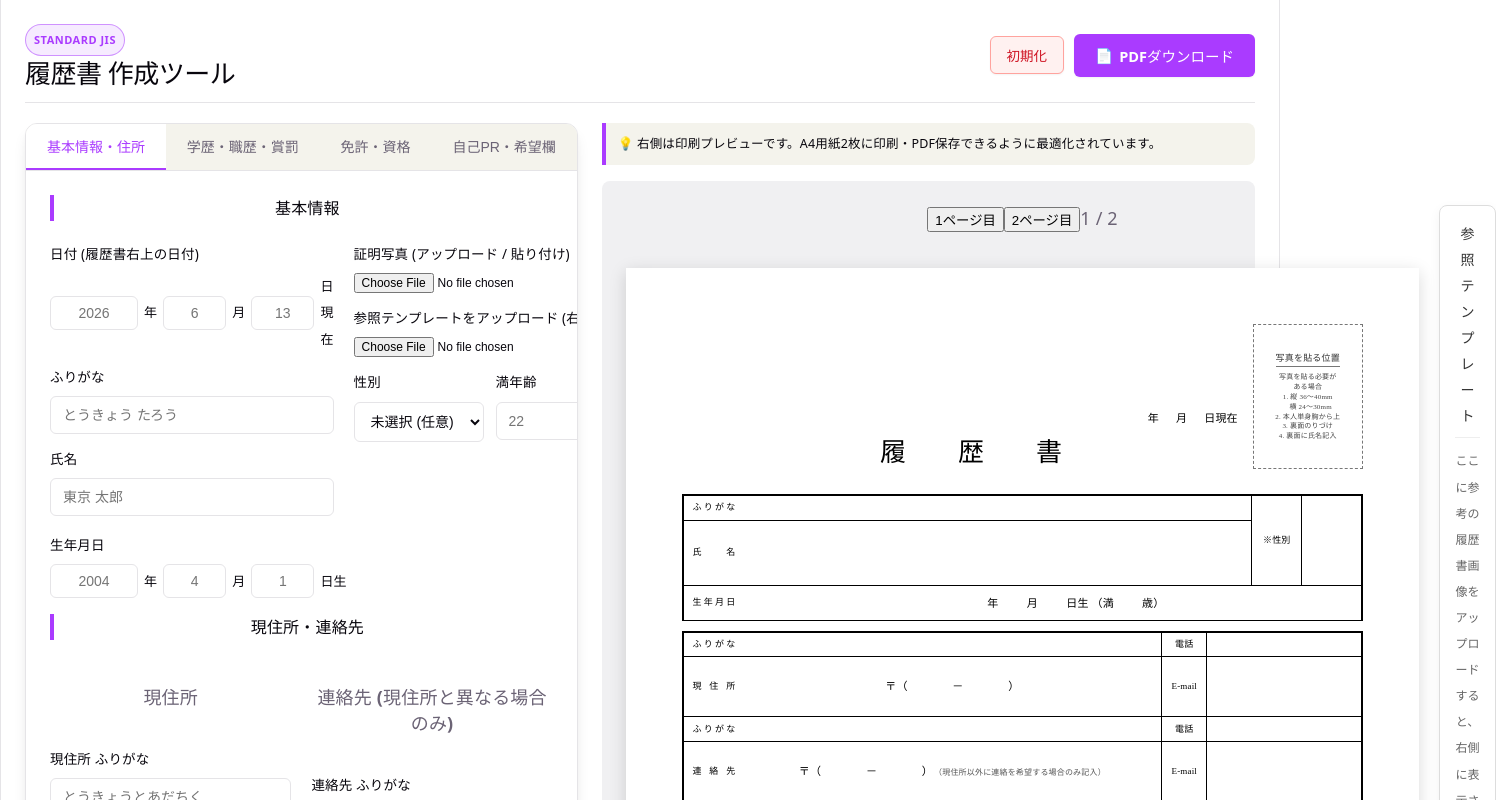
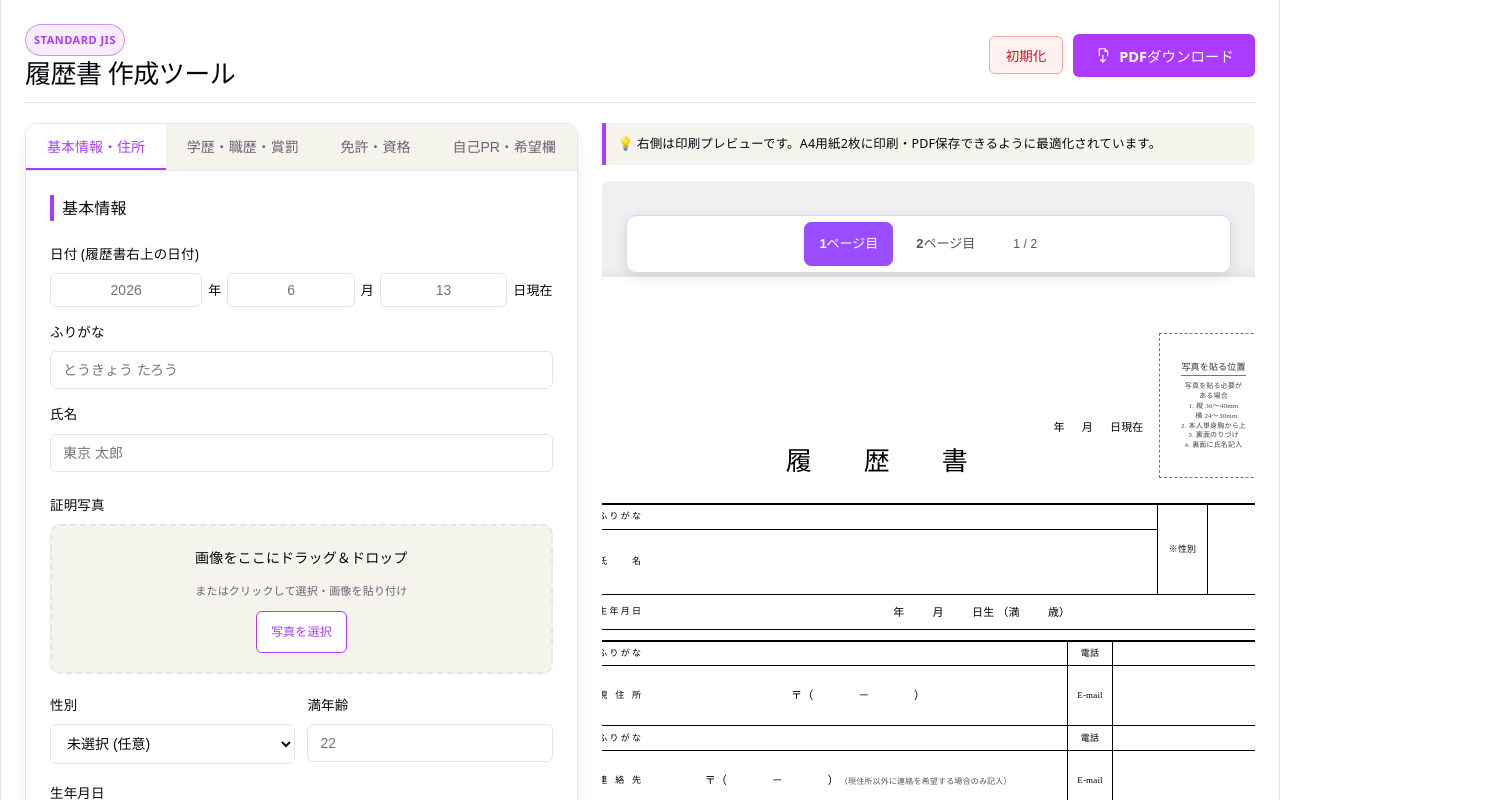
Before and after one commit to cucumber1117/App11_resume, a React (Vite) app: page / in a window 1280 px wide. Shown: the top 800 px of the page, 1496 px wide, since content can reach past the window. Built offline with nearby package versions, Linux system fonts and the light colour scheme.

Commit message:
ページボタンの有効化

```diff
--- a/src/App.css
+++ b/src/App.css
@@ -291,6 +291,13 @@
   font-size: 14.5px;
 }
 
+.btn-icon {
+  width: 19px;
+  height: 19px;
+  flex: 0 0 auto;
+  fill: currentColor;
+}
+
 /* Grid & Workspace */
 .workspace-grid {
   display: grid;
--- a/src/App.jsx
+++ b/src/App.jsx
@@ -68,8 +68,6 @@ const defaultData = {
   // 本人希望記入欄
   personalRequest: '',
 
-  // 参照テンプレート画像
-  referenceImage: '',
 }
 
 function App() {
@@ -140,6 +138,8 @@ function App() {
         // Force cloned element to A4 CSS width so layout matches print size
         clone.style.width = `${a4WidthPx}px`
         clone.style.maxWidth = `${a4WidthPx}px`
+        clone.style.height = `${a4HeightPx}px`
+        clone.style.display = 'block'
 
         const wrapper = document.createElement('div')
         wrapper.style.position = 'fixed'
@@ -208,7 +208,15 @@ function App() {
             初期化
           </button>
           <button className="btn btn-primary btn-lg" onClick={handleExportPDF}>
-            <span>📄</span> PDFダウンロード
+            <svg
+              className="btn-icon"
+              viewBox="0 0 24 24"
+              aria-hidden="true"
+            >
+              <path d="M6 2.75h8l4 4V13h-1.5V7.5h-3.25V4.25H7.5V13H6V2.75Z" />
+              <path d="M12 11.5v7.1l2.45-2.45 1.05 1.05-4.25 4.25L7 17.2l1.05-1.05 2.45 2.45v-7.1H12Z" />
+            </svg>
+            PDFダウンロード
           </button>
         </div>
       </header>
--- a/src/pages/ResumeForm/ResumeForm.jsx
+++ b/src/pages/ResumeForm/ResumeForm.jsx
@@ -3,6 +3,8 @@ import styles from './ResumeForm.module.css'
 
 export default function ResumeForm({ data, onChange, onSave }) {
   const [activeTab, setActiveTab] = useState('basic')
+  const [isPhotoDragging, setIsPhotoDragging] = useState(false)
+  const [photoError, setPhotoError] = useState('')
 
   // Helper to update flat fields
   function updateField(field, value) {
@@ -40,6 +42,20 @@ export default function ResumeForm({ data, onChange, onSave }) {
     onChange({ ...data, licenseItems: nextLicense })
   }
 
+  function loadPhoto(file) {
+    if (!file || !file.type.startsWith('image/')) {
+      setPhotoError('画像ファイルを選択してください。')
+      return
+    }
+
+    const reader = new FileReader()
+    reader.onload = () => {
+      updateField('photo', reader.result)
+      setPhotoError('')
+    }
+    reader.readAsDataURL(file)
+  }
+
   // Paste image handler for certificate photo
   function handlePaste(e) {
     const items = e.clipboardData && e.clipboardData.items
@@ -47,10 +63,7 @@ export default function ResumeForm({ data, onChange, onSave }) {
     for (let i = 0; i < items.length; i++) {
       const item = items[i]
       if (item.type.indexOf('image') !== -1) {
-        const blob = item.getAsFile()
-        const reader = new FileReader()
-        reader.onload = () => updateField('photo', reader.result)
-        reader.readAsDataURL(blob)
+        loadPhoto(item.getAsFile())
         e.preventDefault()
         return
       }
@@ -60,10 +73,14 @@ export default function ResumeForm({ data, onChange, onSave }) {
   // Handle file select
   function handleFileChange(e) {
     const file = e.target.files && e.target.files[0]
-    if (!file) return
-    const reader = new FileReader()
-    reader.onload = () => updateField('photo', reader.result)
-    reader.readAsDataURL(file)
+    loadPhoto(file)
+    e.target.value = ''
+  }
+
+  function handlePhotoDrop(e) {
+    e.preventDefault()
+    setIsPhotoDragging(false)
+    loadPhoto(e.dataTransfer.files && e.dataTransfer.files[0])
   }
 
   return (
@@ -164,15 +181,51 @@ export default function ResumeForm({ data, onChange, onSave }) {
               </div>
 
               <div className={styles.formCol}>
-                <label className={styles.label}>
-                  証明写真 (アップロード / 貼り付け)
-                  <div className={styles.photoControl}>
+                <div className={styles.label}>
+                  証明写真
+                  <div
+                    className={`${styles.photoDropZone} ${isPhotoDragging ? styles.photoDropZoneActive : ''}`}
+                    onDragEnter={(e) => {
+                      e.preventDefault()
+                      setIsPhotoDragging(true)
+                    }}
+                    onDragOver={(e) => {
+                      e.preventDefault()
+                      e.dataTransfer.dropEffect = 'copy'
+                    }}
+                    onDragLeave={(e) => {
+                      if (!e.currentTarget.contains(e.relatedTarget)) {
+                        setIsPhotoDragging(false)
+                      }
+                    }}
+                    onDrop={handlePhotoDrop}
+                  >
+                    <span className={styles.photoDropText}>
+                      画像をここにドラッグ＆ドロップ
+                    </span>
+                    <span className={styles.photoDropSubText}>
+                      またはクリックして選択・画像を貼り付け
+                    </span>
                     <input
+                      id="resume-photo"
                       type="file"
                       accept="image/*"
                       className={styles.fileInput}
                       onChange={handleFileChange}
                     />
+                    <label htmlFor="resume-photo" className={styles.photoSelectBtn}>
+                      写真を選択
+                    </label>
+                    {data.photo && (
+                      <img
+                        src={data.photo}
+                        alt="選択中の証明写真"
+                        className={styles.photoThumbnail}
+                      />
+                    )}
+                  </div>
+                  {photoError && <span className={styles.photoError}>{photoError}</span>}
+                  <div className={styles.photoControl}>
                     {data.photo && (
                       <button
                         type="button"
@@ -183,34 +236,7 @@ export default function ResumeForm({ data, onChange, onSave }) {
                       </button>
                     )}
                   </div>
-                </label>
-
-                <label className={styles.label}>
-                  参照テンプレートをアップロード (右側に表示)
-                  <div className={styles.photoControl}>
-                    <input
-                      type="file"
-                      accept="image/*,application/pdf"
-                      className={styles.fileInput}
-                      onChange={(e) => {
-                        const file = e.target.files && e.target.files[0]
-                        if (!file) return
-                        const reader = new FileReader()
-                        reader.onload = () => updateField('referenceImage', reader.result)
-                        reader.readAsDataURL(file)
-                      }}
-                    />
-                    {data.referenceImage && (
-                      <button
-                        type="button"
-                        className={styles.btnDangerSmall}
-                        onClick={() => updateField('referenceImage', '')}
-                      >
-                        参照テンプレートを削除
-                      </button>
-                    )}
-                  </div>
-                </label>
+                </div>
 
                 <div className={styles.genderDobRow}>
                   <label className={styles.label}>
--- a/src/pages/ResumeForm/ResumeForm.module.css
+++ b/src/pages/ResumeForm/ResumeForm.module.css
@@ -1,6 +1,7 @@
 /* ResumeForm.module.css - Tabbed Form Layout Styles */
 
 .formContainer {
+  container-type: inline-size;
   background: var(--bg);
   border: 1px solid var(--border);
   border-radius: 12px;
@@ -49,6 +50,7 @@
   display: flex;
   flex-direction: column;
   gap: 20px;
+  min-width: 0;
 }
 
 .tabSection {
@@ -70,15 +72,24 @@
   color: var(--text-h);
   border-left: 4px solid var(--accent);
   padding-left: 8px;
+  text-align: left;
+}
+
+.subSectionTitle {
+  margin: 0;
+  color: var(--text-h);
+  font-size: 14px;
+  text-align: left;
 }
 
 .formGrid {
   display: grid;
-  grid-template-columns: 1fr 1fr;
+  grid-template-columns: repeat(2, minmax(0, 1fr));
   gap: 20px;
+  min-width: 0;
 }
 
-@media (max-width: 768px) {
+@container (max-width: 900px) {
   .formGrid {
     grid-template-columns: 1fr;
   }
@@ -88,6 +99,7 @@
   display: flex;
   flex-direction: column;
   gap: 12px;
+  min-width: 0;
 }
 
 /* Input Fields */
@@ -99,6 +111,14 @@
   font-weight: 500;
   color: var(--text-h);
   text-align: left;
+  min-width: 0;
+}
+
+.input,
+.textarea {
+  width: 100%;
+  max-width: 100%;
+  box-sizing: border-box;
 }
 
 .input {
@@ -141,10 +161,19 @@
   align-items: center;
   gap: 6px;
   font-size: 13px;
+  min-width: 0;
+  flex-wrap: nowrap;
+}
+
+.dateInputs span {
+  flex: 0 0 auto;
+  white-space: nowrap;
 }
 
 .inputShort {
   width: 70px;
+  min-width: 58px;
+  flex: 1 1 70px;
   padding: 8px;
   border: 1px solid var(--border);
   border-radius: 6px;
@@ -152,10 +181,13 @@
   font-size: 14px;
   background: var(--bg);
   color: var(--text-h);
+  box-sizing: border-box;
 }
 
 .inputTiny {
   width: 45px;
+  min-width: 40px;
+  flex: 1 1 45px;
   padding: 8px;
   border: 1px solid var(--border);
   border-radius: 6px;
@@ -163,12 +195,14 @@
   font-size: 14px;
   background: var(--bg);
   color: var(--text-h);
+  box-sizing: border-box;
 }
 
 .genderDobRow {
   display: grid;
-  grid-template-columns: 1fr 1fr;
+  grid-template-columns: repeat(2, minmax(0, 1fr));
   gap: 12px;
+  min-width: 0;
 }
 
 /* Certificate Photo area */
@@ -180,8 +214,99 @@
 }
 
 .fileInput {
+  position: absolute;
+  width: 1px;
+  height: 1px;
+  overflow: hidden;
+  clip: rect(0 0 0 0);
+  clip-path: inset(50%);
+  white-space: nowrap;
+}
+
+.photoDropZone {
+  display: flex;
+  flex-direction: column;
+  align-items: center;
+  justify-content: center;
+  gap: 7px;
+  min-height: 150px;
+  padding: 18px;
+  border: 2px dashed var(--border);
+  border-radius: 10px;
+  box-sizing: border-box;
+  background: var(--code-bg);
+  text-align: center;
+  transition: border-color 0.2s, background 0.2s, box-shadow 0.2s;
+}
+
+.photoDropZoneActive {
+  border-color: var(--accent);
+  background: var(--accent-bg);
+  box-shadow: 0 0 0 3px var(--accent-bg);
+}
+
+.photoDropText {
+  color: var(--text-h);
+  font-size: 14px;
+  font-weight: 700;
+}
+
+.photoDropSubText {
+  color: var(--text);
+  font-size: 11px;
+  font-weight: 400;
+}
+
+.photoSelectBtn {
+  padding: 7px 14px;
+  border: 1px solid var(--accent);
+  border-radius: 6px;
+  background: var(--bg);
+  color: var(--accent);
   font-size: 12px;
-  max-width: 100%;
+  font-weight: 600;
+  cursor: pointer;
+}
+
+.photoSelectBtn:hover {
+  background: var(--accent-bg);
+}
+
+.photoThumbnail {
+  width: 60px;
+  height: 80px;
+  margin-top: 4px;
+  border: 1px solid var(--border);
+  border-radius: 4px;
+  object-fit: cover;
+}
+
+.photoError {
+  color: #cf1322;
+  font-size: 12px;
+  font-weight: 400;
+}
+
+@container (max-width: 480px) {
+  .formBody {
+    padding: 16px;
+  }
+
+  .genderDobRow {
+    grid-template-columns: 1fr;
+  }
+
+  .dateInputs {
+    gap: 4px;
+  }
+
+  .inputShort {
+    min-width: 52px;
+  }
+
+  .inputTiny {
+    min-width: 36px;
+  }
 }
 
 .btnDangerSmall {
--- a/src/pages/ResumePreview/ResumePreview.jsx
+++ b/src/pages/ResumePreview/ResumePreview.jsx
@@ -25,24 +25,28 @@ export default function ResumePreview({ data }) {
 
   return (
     <div id="resume-preview" className={styles.previewContainer}>
-      <div className={styles.sheetsWrapper}>
       {/* Page Navigation */}
       <div className={styles.pageNav}>
         <button
+          type="button"
           className={`${styles.pageNavBtn} ${currentPage === 0 ? styles.pageNavBtnActive : ''}`}
           onClick={() => setCurrentPage(0)}
+          aria-pressed={currentPage === 0}
         >
           1ページ目
         </button>
         <button
+          type="button"
           className={`${styles.pageNavBtn} ${currentPage === 1 ? styles.pageNavBtnActive : ''}`}
           onClick={() => setCurrentPage(1)}
+          aria-pressed={currentPage === 1}
         >
           2ページ目
         </button>
         <span className={styles.pageIndicator}>{currentPage + 1} / 2</span>
       </div>
 
+      <div className={styles.sheetsWrapper}>
         {/* ================= PAGE 1: 履歴書 1ページ目 ================= */}
         <div className={`${styles.a4Sheet} ${currentPage === 0 ? styles.pageActive : styles.pageHidden}`} data-sheet="a4">
 
@@ -229,15 +233,6 @@ export default function ResumePreview({ data }) {
         </div>
       </div>
 
-      {/* Reference panel for template images (screen-only) */}
-      <div className={styles.refPanel}>
-        <div className={styles.refPanelHeader}>参照テンプレート</div>
-        {d.referenceImage ? (
-          <img src={d.referenceImage} alt="参考テンプレート" className={styles.refImage} />
-        ) : (
-          <div style={{fontSize:12,color:'#666'}}>ここに参考の履歴書画像をアップロードすると、右側に表示されます。フォームで「参照テンプレートをアップロード」を使ってください。</div>
-        )}
-      </div>
     </div>
   )
 }
--- a/src/pages/ResumePreview/ResumePreview.module.css
+++ b/src/pages/ResumePreview/ResumePreview.module.css
@@ -2,9 +2,13 @@
 
 .previewContainer {
   display: flex;
-  flex-direction: row; /* show sheets left and reference panel right */
-  gap: 20px;
-  align-items: flex-start;
+  flex-direction: column;
+  gap: 14px;
+  align-items: center;
+  width: 100%;
+  max-width: 100%;
+  box-sizing: border-box;
+  overflow-x: auto;
   background: #f0f0f2;
   padding: 20px 10px;
   border-radius: 8px;
@@ -15,36 +19,69 @@
   flex-direction: column;
   gap: 30px;
   align-items: center;
+  width: 210mm;
+  flex: 0 0 auto;
 }
 
-.refPanel {
-  width: 300px;
-  max-height: calc(100vh - 80px);
+.pageNav {
   position: sticky;
-  top: 20px;
-  background: #ffffff;
-  border: 1px solid #dddddd;
-  border-radius: 8px;
-  padding: 15px;
-  box-shadow: 0 4px 12px rgba(0,0,0,0.05);
-  box-sizing: border-box;
+  top: 10px;
+  left: 0;
+  z-index: 20;
+  display: flex;
+  align-items: center;
+  justify-content: center;
+  gap: 8px;
+  align-self: stretch;
+  width: auto;
+  min-height: 42px;
+  padding: 6px;
+  border: 1px solid #d8dbe2;
+  border-radius: 10px;
+  background: rgba(255, 255, 255, 0.96);
+  box-shadow: 0 4px 14px rgba(0, 0, 0, 0.1);
+  font-family: "Yu Gothic", "Meiryo", sans-serif;
 }
 
-.refPanelHeader {
-  font-size: 14px;
-  font-weight: bold;
-  margin-bottom: 10px;
-  padding-bottom: 8px;
-  border-bottom: 1px solid #eeeeee;
-  color: #333333;
-  font-family: sans-serif;
+.pageNavBtn {
+  padding: 8px 14px;
+  border: 1px solid transparent;
+  border-radius: 7px;
+  background: transparent;
+  color: #555555;
+  font: inherit;
+  font-size: 13px;
+  font-weight: 600;
+  cursor: pointer;
 }
 
-.refImage {
-  width: 100%;
-  height: auto;
-  border: 1px solid #e0e0e0;
-  border-radius: 4px;
+.pageNavBtn:hover {
+  background: #f2edff;
+  color: #7a2cff;
+}
+
+.pageNavBtn:focus-visible {
+  outline: 2px solid #9a4dff;
+  outline-offset: 2px;
+}
+
+.pageNavBtnActive {
+  border-color: #9a4dff;
+  background: #9a4dff;
+  color: #ffffff;
+}
+
+.pageNavBtnActive:hover {
+  background: #8a35f3;
+  color: #ffffff;
+}
+
+.pageIndicator {
+  min-width: 42px;
+  padding: 0 6px;
+  color: #555555;
+  font-size: 12px;
+  text-align: center;
 }
 
 /* ================= A4 Sheet Common Styling ================= */
@@ -436,6 +473,14 @@
   .a4Sheet {
     box-shadow: 0 4px 16px rgba(0,0,0,0.15);
   }
+
+  .pageActive {
+    display: block;
+  }
+
+  .pageHidden {
+    display: none;
+  }
 }
 
 @media print {
@@ -471,8 +516,14 @@
     gap: 0 !important;
   }
 
-  /* Hide reference panel when printing */
-  .refPanel { display: none !important; }
+  .pageNav {
+    display: none !important;
+  }
+
+  .pageActive,
+  .pageHidden {
+    display: block !important;
+  }
 
   .a4Sheet {
     visibility: visible;
@@ -508,9 +559,6 @@
     print-color-adjust: exact;
   }
 
-  /* Hide the reference panel */
-  .refPanel { display: none !important; }
-
   /* Make sure tables keep their layout in print */
   .historyTable, .licenseTable, .personalTable, .addressTable {
     table-layout: fixed !important;
```
Lines whose indentation alone changed are shown as unchanged.
